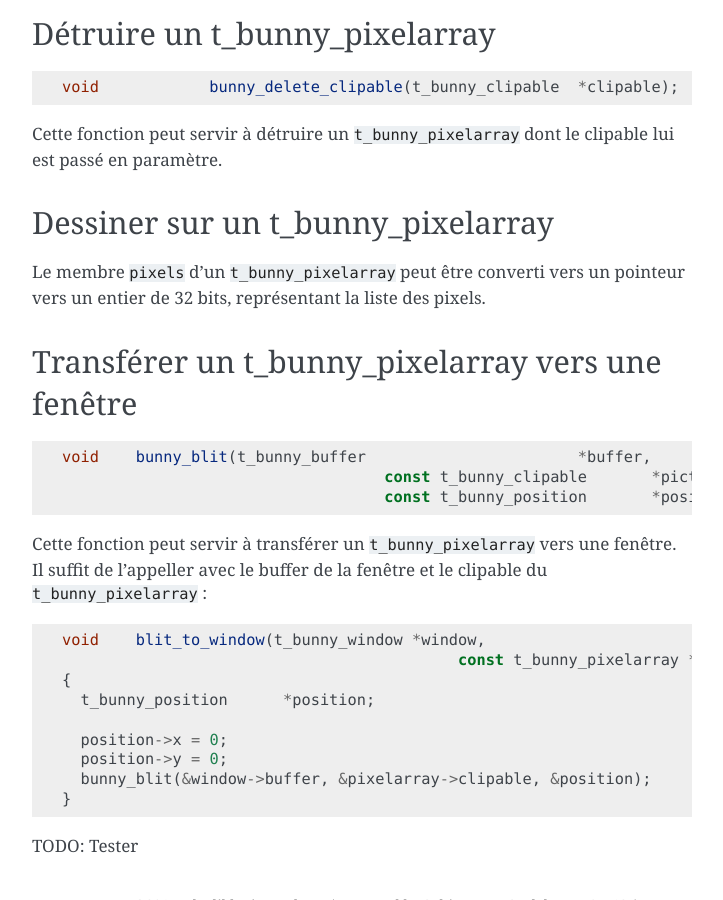
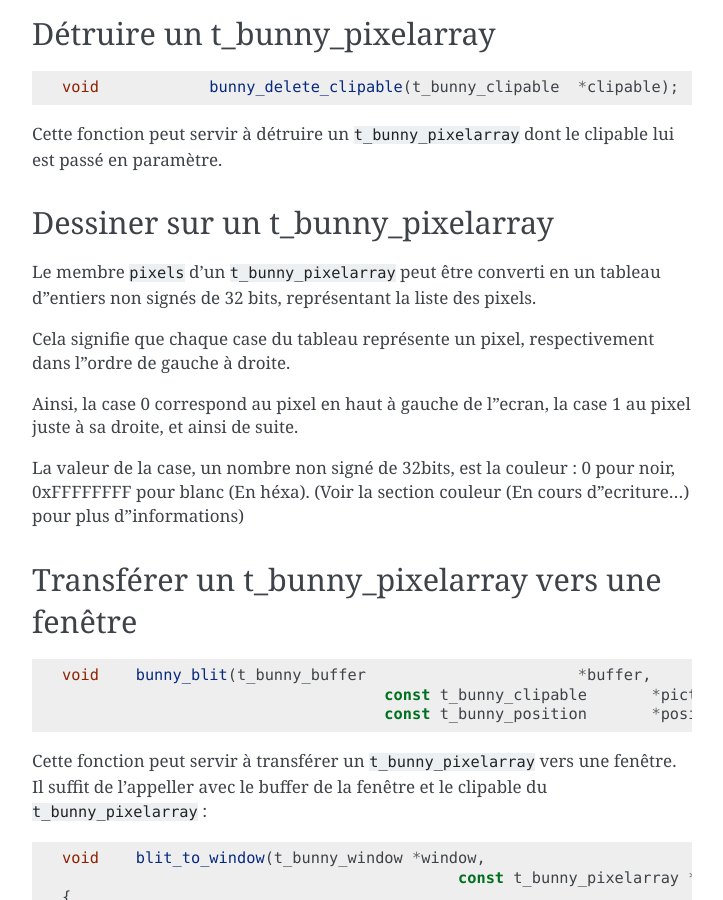
Before and after one commit to motet-a/liblapin-tutorial, a Sphinx documentation site: the page built from source/drawing.md, in a window 1280 px wide and 900 px high, scrolled down 1688 px. Shown: the whole window, without its empty margins (388-1111 px from the left). Built offline with Sphinx 7.4.7, drawn with Linux system fonts in a browser that asks for light colours.

Commit message:
MAJ pixel, avec quelques precisions en plus

```diff
--- a/source/drawing.md
+++ b/source/drawing.md
@@ -103,8 +103,13 @@ lui est passé en paramètre.
 
 ## Dessiner sur un t_bunny_pixelarray ##
 
-Le membre `pixels` d’un `t_bunny_pixelarray` peut être converti vers un
-pointeur vers un entier de 32 bits, représentant la liste des pixels.
+Le membre `pixels` d’un `t_bunny_pixelarray` peut être converti en un tableau d'entiers non signés de 32 bits, représentant la liste des pixels.
+
+Cela signifie que chaque case du tableau représente un pixel, respectivement dans l'ordre de gauche à droite.
+
+Ainsi, la case 0 correspond au pixel en haut à gauche de l'ecran, la case 1 au pixel juste à sa droite, et ainsi de suite.
+
+La valeur de la case, un nombre non signé de 32bits, est la couleur : 0 pour noir, 0xFFFFFFFF pour blanc (En héxa). (Voir la section couleur (En cours d'ecriture...) pour plus d'informations)
 
 ## Transférer un t_bunny_pixelarray vers une fenêtre ##
 
```
